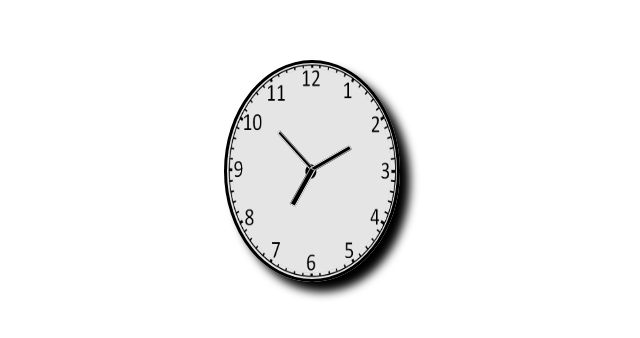
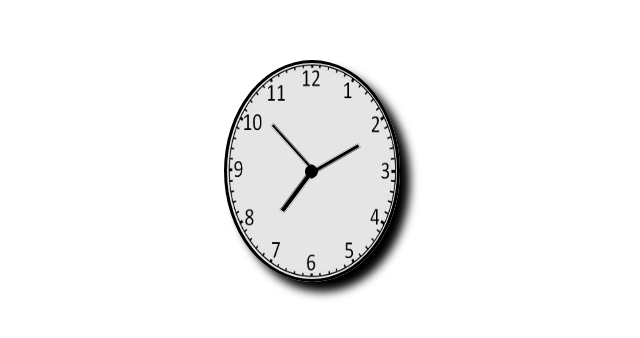
Before and after one commit to amarchatur-vedi/AnalogClock_JavaScript, a plain HTML site: page map.html in a window 1280 px wide. Shown: the part 180-518 px from the top of the page, 256-896 px from the left. Drawn offline with Linux system fonts and the light colour scheme.

Commit message:
Add files via upload
Clock v2

```diff
--- a/map.html
+++ b/map.html
@@ -6,25 +6,25 @@ body{
 
 }
 #hr1{
-	height:50px;
+	height:60px;
 	width:2px;
 	background:black;
 }
 
 #hr2{
-	height:45px;
+	height:55px;
 	width:3px;
 	background:black;
 	position:relative;
-	top:-3.7em;;
+	top:-4.1em;;
 
 }
 #hr3{
-	height:40px;
+	height:50px;
 	width:4px;
 	background:black;
 	position:relative;
-	top:-7.1em;;
+	top:-8.3em;;
 
 }
 
@@ -51,6 +51,15 @@ img{
 	background-image:url('clock.png');
 	background-size: 100% 100%;
 }
+div{
+	position:absolute;
+	top:102px;
+	left:78px;
+	height:13px;
+	width:13px;
+	background:black;
+	border-radius:50%;
+}
 </style>
 
 </head>
@@ -59,6 +68,7 @@ img{
 <hr id="hr1">
 <hr id="hr2">
 <hr id="hr3">
+<div></div>
 </div>
 </body>
 <script>
@@ -66,7 +76,7 @@ let secondHand = function(){
 	time = new Date();
 	secondAng = 'rotate('+(time.getSeconds()*6+180)+'deg)';
 	minuteAng = 'rotate('+((time.getMinutes()*60)*0.1+180)+'deg)';
-	hourAng = 'rotate('+((time.getHours()*3600)*0.0083+180)+'deg)';
+	hourAng = 'rotate('+((time.getHours()*3600)*0.0086+180)+'deg)';
 	document.getElementById("hr1").style.transformOrigin = "2px 2px";
 	document.getElementById("hr1").style.transform = secondAng;
 	document.getElementById("hr2").style.transformOrigin = "2px 2px";
```
